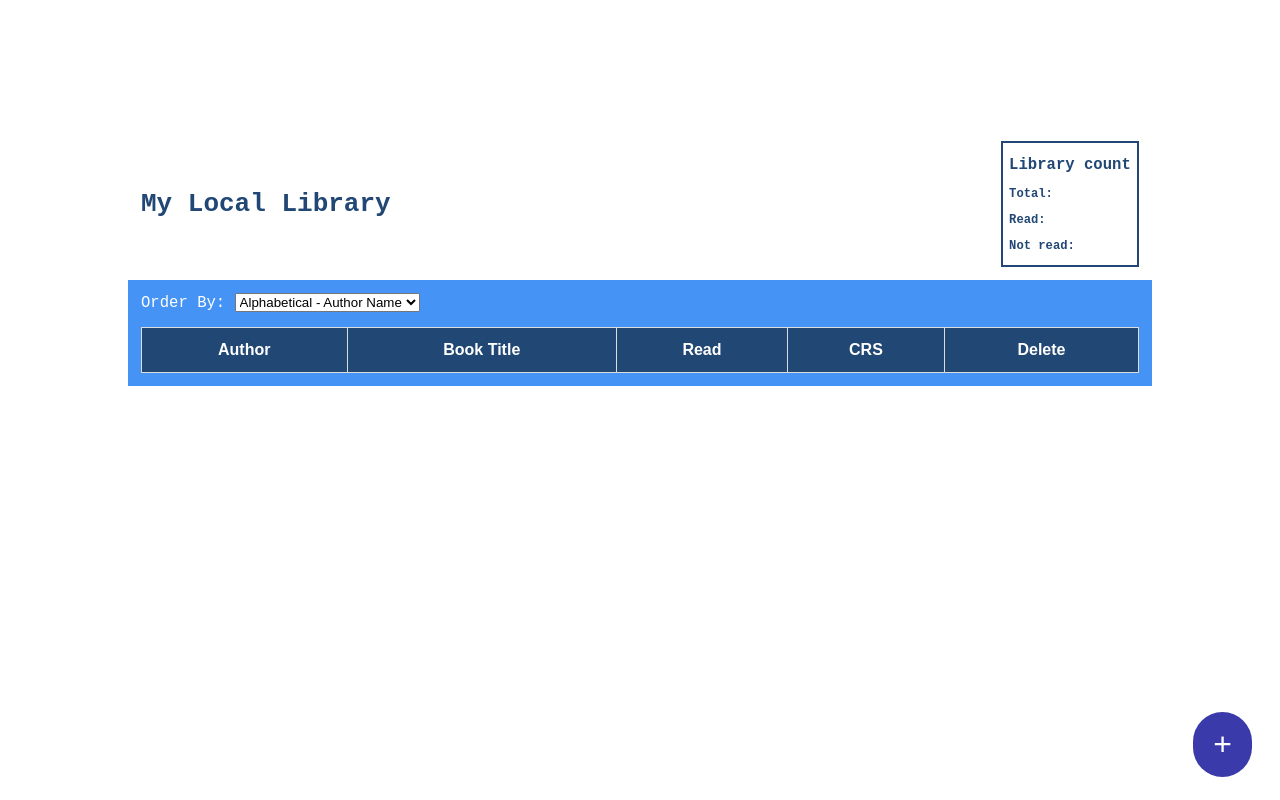
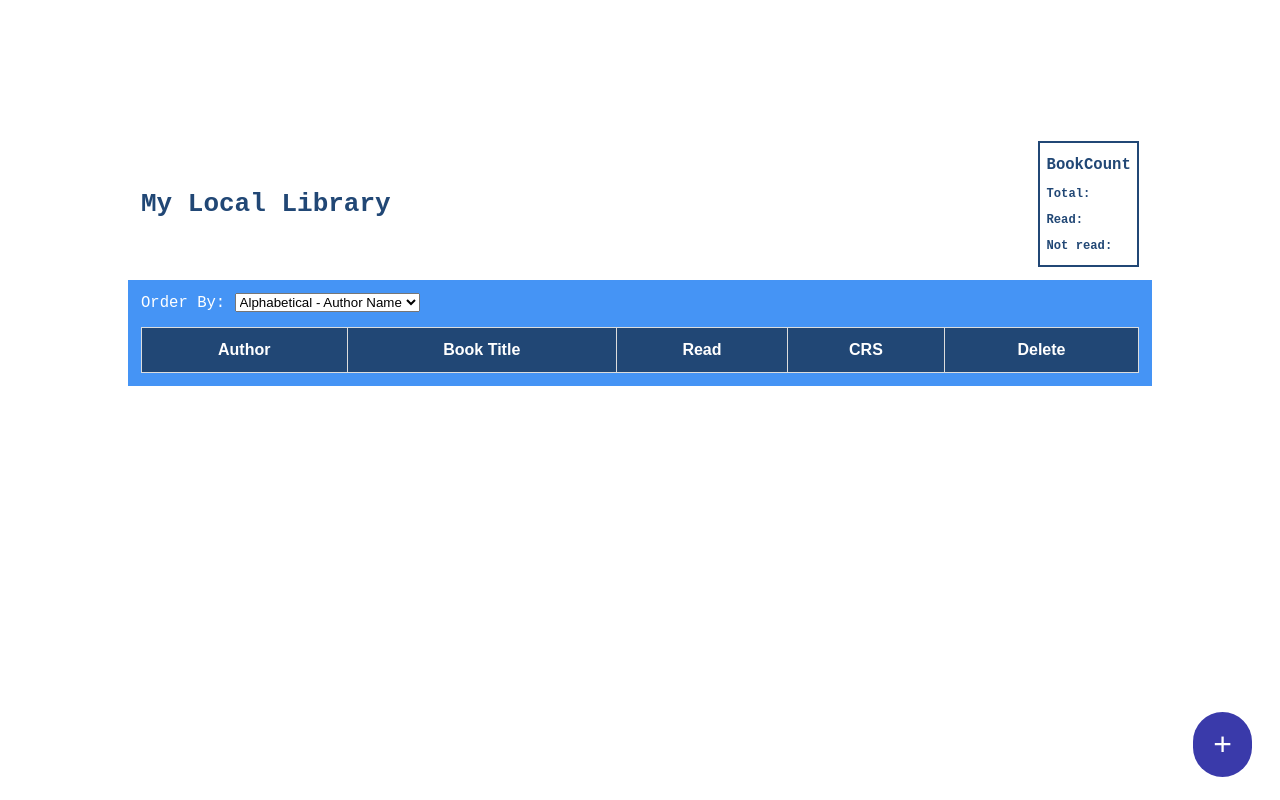
Before and after one commit to brokoliweb/library, a plain HTML site: page index.html in a window 1280 px wide. Drawn offline with Linux system fonts and the light colour scheme.

Commit message:
change h2 Library Count to BookCount

```diff
--- a/index.html
+++ b/index.html
@@ -10,7 +10,7 @@
     <header>
       <h1>My Local Library</h1>
       <div class="library-count">
-        <h2>Library count</h2>
+        <h2>BookCount</h2>
         <h3 id="total-books">Total:</h3>
         <h3 id="read-books">Read:</h3>
         <h3 id="not-read-books">Not read:</h3>
```
